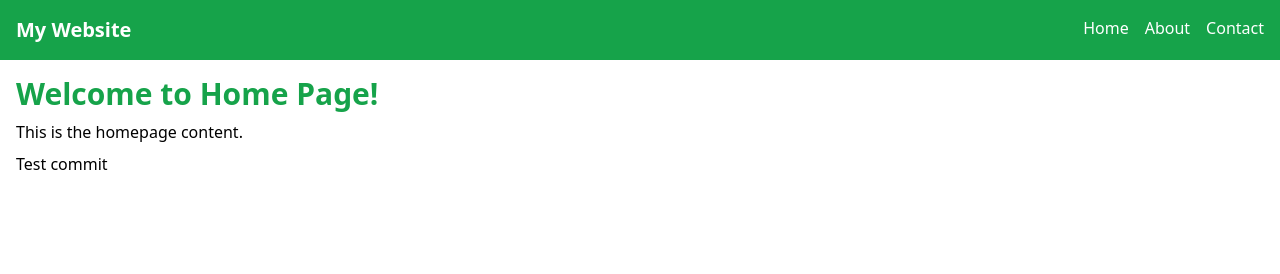
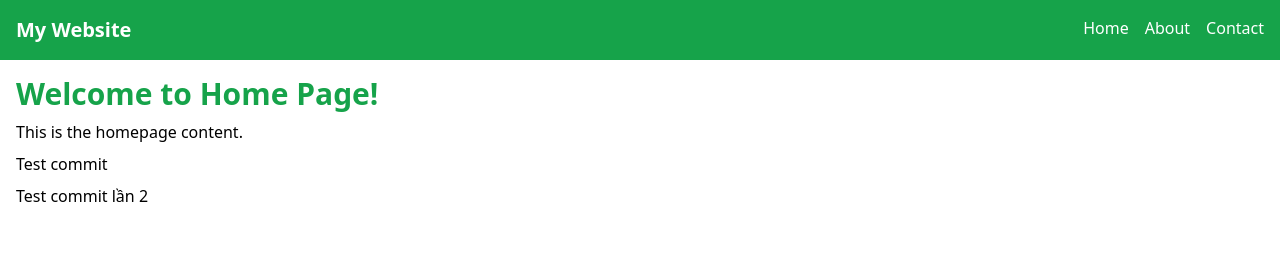
Before and after one commit to nguoichoithunghiem/KIS-EDU, a React (Vite) app: page / in a window 1280 px wide. Shown: the top 274 px of the page. Built offline with nearby package versions, Linux system fonts and the light colour scheme; the HTML template or start-up script is replaced by a standard one.

Commit message:
test tren anhhaophotongthong

```diff
--- a/src/pages/Home.tsx
+++ b/src/pages/Home.tsx
@@ -4,7 +4,7 @@ const Home = () => {
             <h2 className="text-3xl font-bold text-green-600">Welcome to Home Page!</h2>
             <p className="mt-2">This is the homepage content.</p>
             <p className="mt-2">Test commit</p>
-
+            <p className="mt-2">Test commit lần 2</p>
 
         </div>
     );
```
